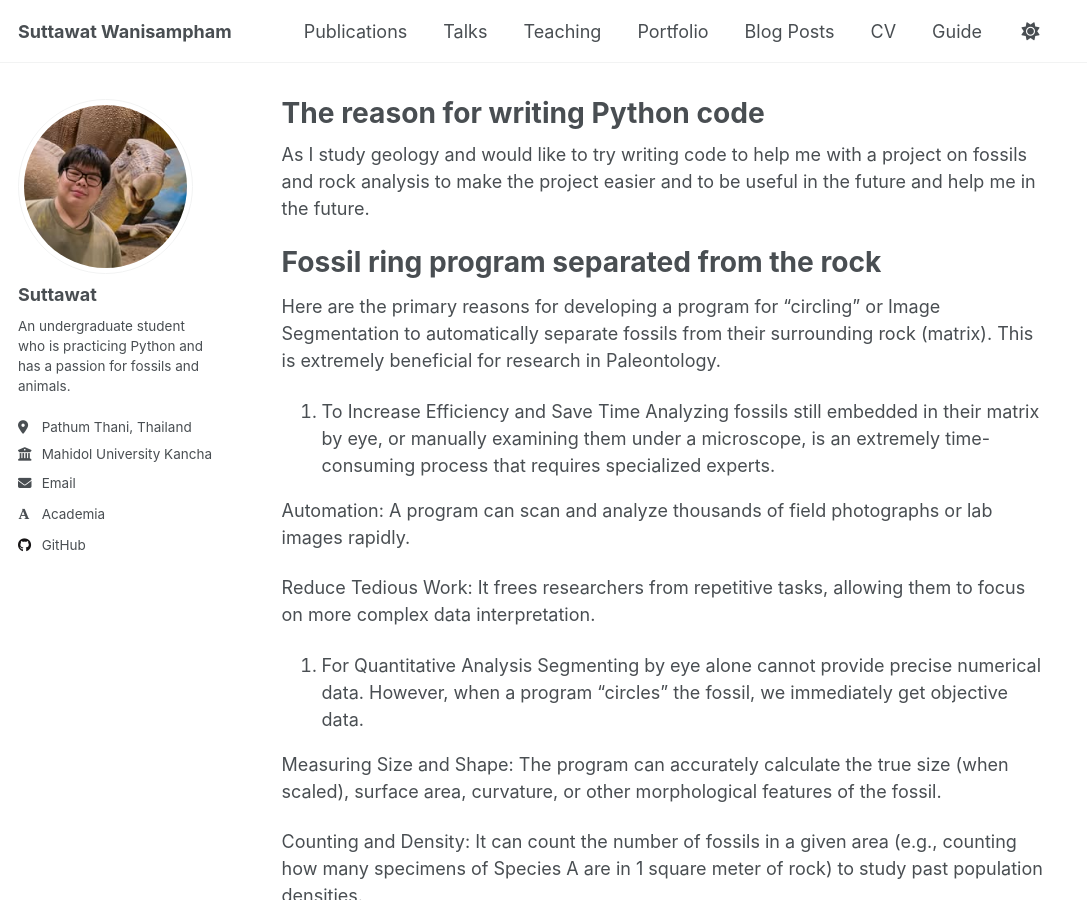
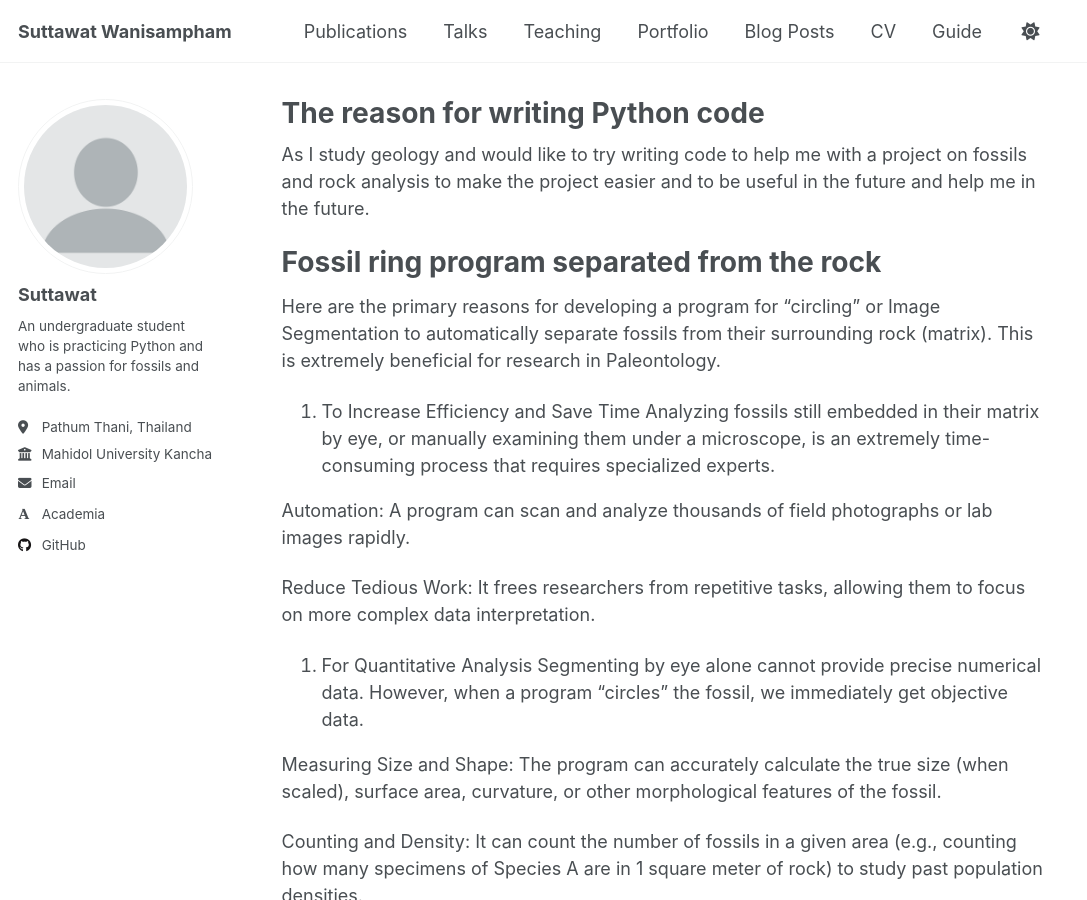
Before and after one commit to suttawatwan-hue/suttawatwan-hue.github.io, a Jekyll site: the page built from _pages/about.md, in a window 1280 px wide and 900 px high. Shown: the whole window, without its empty margins (0-1087 px from the left). Built offline with Jekyll 4.4.1, drawn with Linux system fonts in a browser that asks for light colours; some web fonts are replaced; a script that is not in the unit is left out.

Commit message:
Update _config.yml

```diff
--- a/_config.yml
+++ b/_config.yml
@@ -23,7 +23,7 @@ repository               : "suttawatwan-hue/suttawatwan-hue.github.io"
 #               Additional customization can be done by editing /_includes/author-profile.html
 author:
   # Biographic information
-  avatar           : "pro.png"
+  avatar           : "profile.png"
   name             : "Suttawat"
   pronouns         : # example: "she/her"
   bio              : "An undergraduate student who is practicing Python and has a passion for fossils and animals."
```
